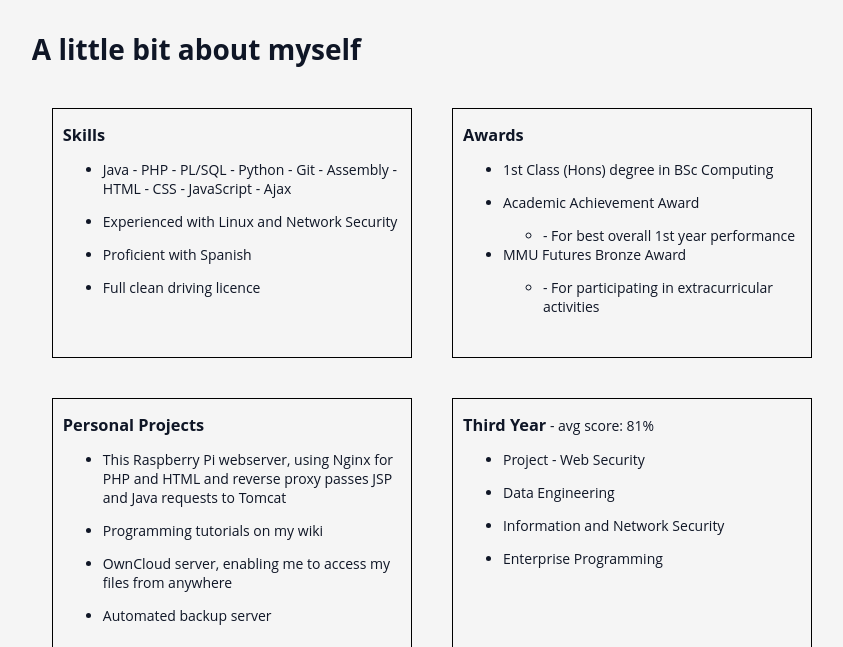
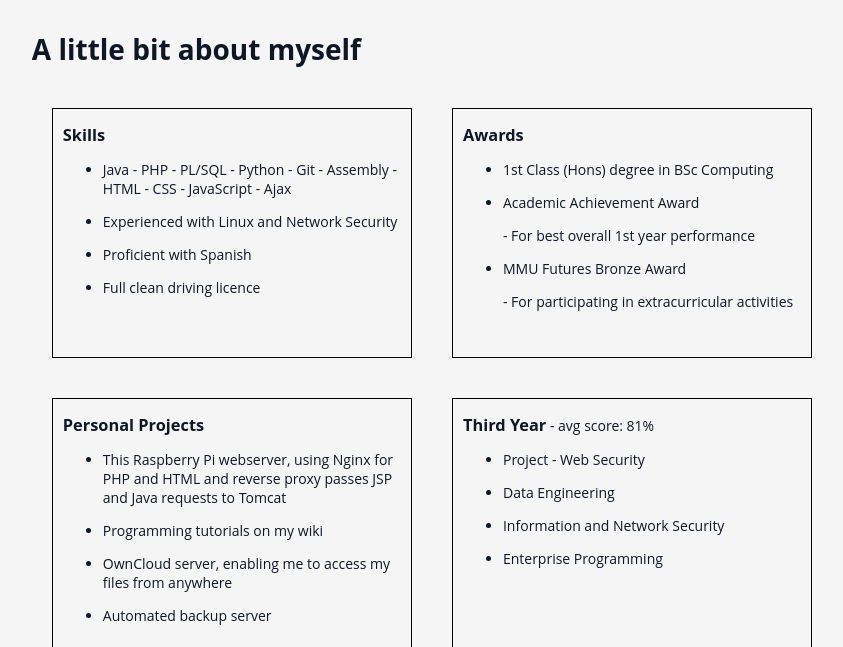
Before and after one commit to markbellingham/Portfolio, a PHP site: page / in a window 1280 px wide. Shown: the part 805-1452 px from the top of the page, without its empty margins (208-1051 px from the left). Run offline with PHP 8.4, Linux system fonts and the light colour scheme; some libraries are stand-ins or nearby versions.

Commit message:
list styles for about section

```diff
--- a/portfolio/css/style.css
+++ b/portfolio/css/style.css
@@ -215,6 +215,11 @@ article section{
   padding-top: 15px;
   color: rgb(var(--Dark));
 }
+.second-level-list {
+  margin: 0;
+  padding:0 0 1em 0;
+  list-style-type: none;
+}
 .about:hover { color: rgb(var(--Dark)); }
 .about h3 { display: inline; }
 .about li:not(:last-child) { margin-bottom: 1em; }
@@ -369,6 +374,9 @@ article section{
 #netsec {
   clear: both;
 }
+.congo-img {
+  float: left;
+}
 
 
 /*---------------
```
